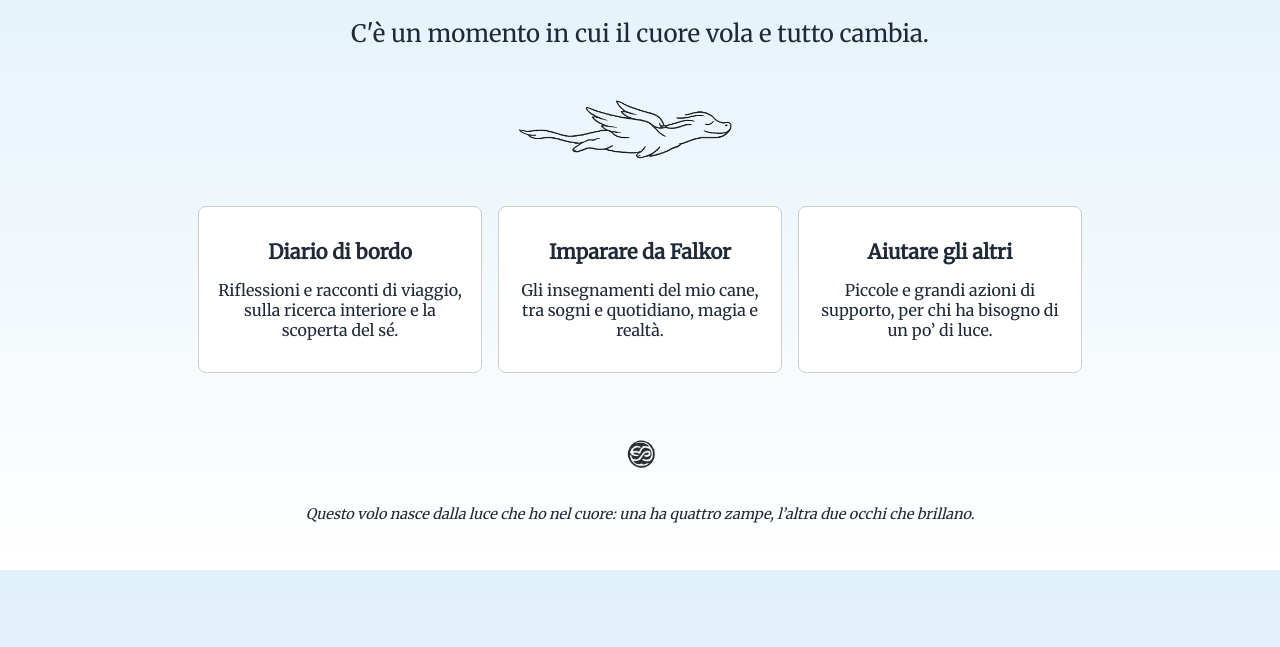
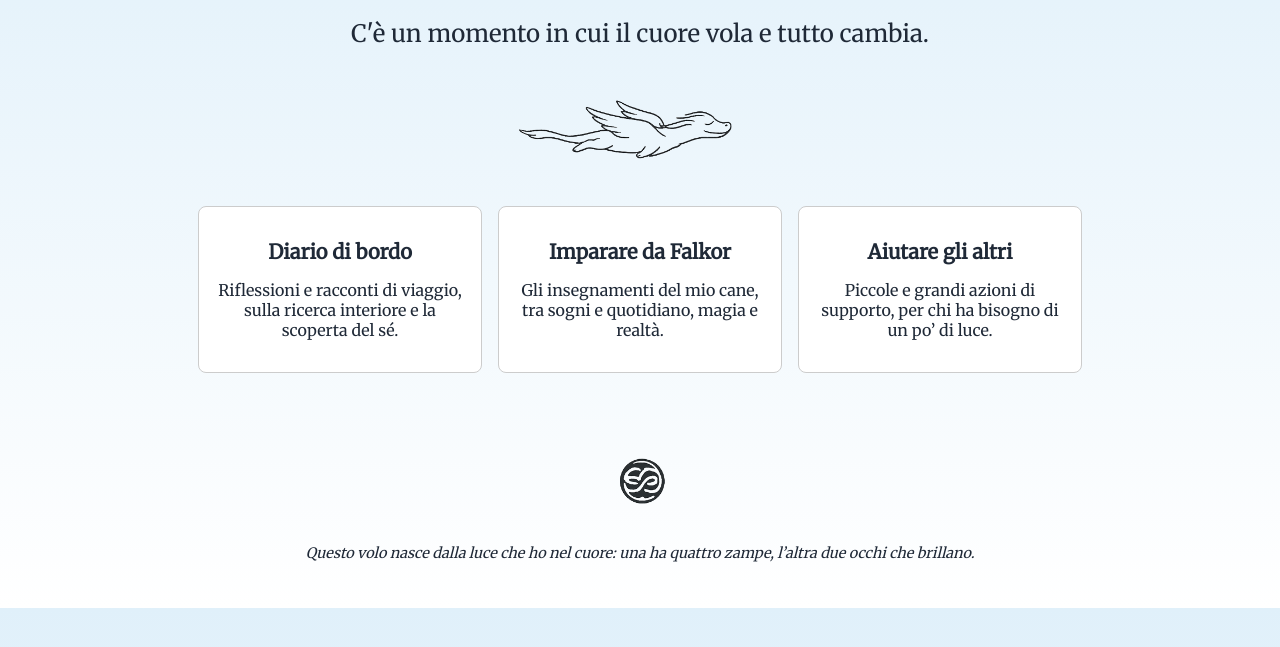
Before and after one commit to Cesc193/il-volo-di-falkor, a plain HTML site: page index.html in a window 1280 px wide. Shown: the part 149-796 px from the top of the page. Drawn offline with Linux system fonts and the light colour scheme.

Commit message:
Update index.html

```diff
--- a/index.html
+++ b/index.html
@@ -90,8 +90,8 @@
     </div>
   </div>
 
-  <div class="symbol">
-    <img src="arwin.png" alt="Simbolo Arwin">
+  <div class="symbol" style="margin-top: 3rem;">
+  <img src="arwin.png" alt="Simbolo Arwin" style="width: 100px; max-width: 100%; height: auto;">
   </div>
   <footer>
     <p style="font-style: italic;">Questo volo nasce dalla luce che ho nel cuore: una ha quattro zampe, l’altra due occhi che brillano.</p>
```
